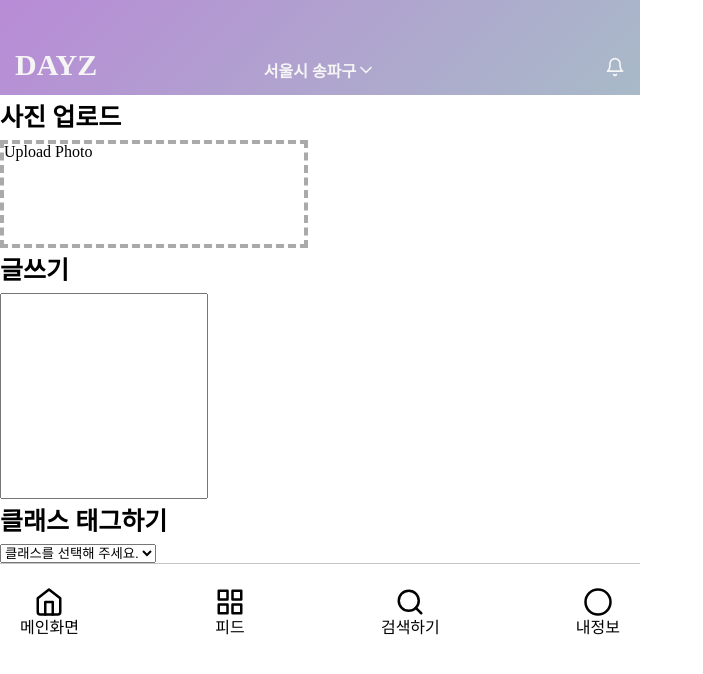
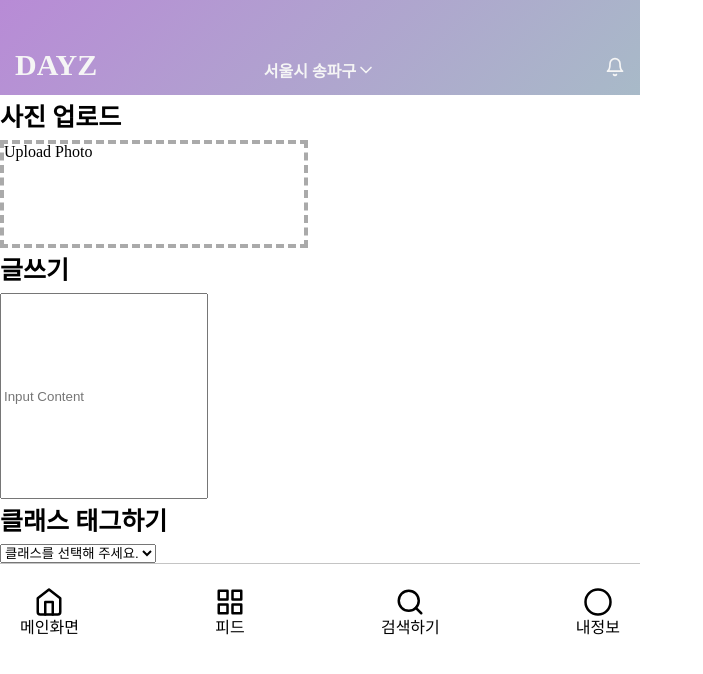
Before and after one commit to prgrms-web-devcourse/Team_DAYZ_DAYZ_FE, a React (Create React App) app: page /upload in a window 1280 px wide. Shown: the top 674 px of the page, without its empty margins (0-703 px from the left). Built offline with nearby package versions, Linux system fonts and the light colour scheme.

Commit message:
Feat: 피드 업로드 페이지 구현 (useForm 사용)

```diff
--- a/src/hooks/useForm.ts
+++ b/src/hooks/useForm.ts
@@ -3,7 +3,7 @@ import React, { useState } from 'react';
 interface Props<T> {
   initialValues: T;
   onSubmit: (values: T) => void;
-  validate: (values: T) => T;
+  validate: (errors: T) => T;
 }
 
 const useForm = <T>({ initialValues, onSubmit, validate }: Props<T>) => {
@@ -19,6 +19,13 @@ const useForm = <T>({ initialValues, onSubmit, validate }: Props<T>) => {
       setValues({ ...values, [name]: value });
     }
   };
+
+  const handleSelectChange = (e: React.ChangeEvent<HTMLSelectElement>) => {
+    console.log(e);
+    console.log(e.target);
+    console.log(e.target.value);
+  };
+  // 위와 한번에 작성하는 방법이 없는지 물어보기 찾아보기
 
   const handleSubmit = async (e: React.FormEvent<HTMLFormElement>) => {
     setIsLoading(true);
@@ -38,6 +45,7 @@ const useForm = <T>({ initialValues, onSubmit, validate }: Props<T>) => {
     handleChange,
     handleSubmit,
     setValues,
+    handleSelectChange,
   };
 };
 
--- a/src/pages/UploadFeedPage/index.tsx
+++ b/src/pages/UploadFeedPage/index.tsx
@@ -1,12 +1,35 @@
 import styled from '@emotion/styled';
 import React from 'react';
 import { Upload } from '../../components/base';
+import { useForm } from '../../hooks';
 
 const UploadFeedPage = () => {
+  // const onSubmitFeed = async (value: object) => {
+  //   console.log(values);
+  // };
+
+  const { values, errors, isLoading, handleChange, handleSubmit, setValues, handleSelectChange } =
+    useForm({
+      initialValues: {
+        image: {},
+        content: '',
+        classTag: {},
+      },
+      onSubmit: async (value) => {
+        // await onSubmitFeed(value);
+      },
+      validate: ({ image, content, classTag }) => {
+        const errors = {} as any; // any를 빼면 어떻게 처리하는지 물어보기, 찾아보기
+        if (!image) errors.image = '이미지를 넣어주세요.';
+        if (!content) errors.content = '설명을 입력해주세요.';
+        if (!classTag) errors.classTag = '클래스를 선택해주세요.';
+        return errors;
+      },
+    });
   return (
-    <>
+    <form onSubmit={handleSubmit}>
       <TextWrapper>사진 업로드</TextWrapper>
-      <Upload droppable accept="image/*">
+      <Upload droppable accept="image/*" onChange={handleChange}>
         {(file: File, dragging: React.DragEvent<HTMLDivElement>) => (
           <div
             style={{
@@ -21,15 +44,15 @@ const UploadFeedPage = () => {
         )}
       </Upload>
       <TextWrapper>글쓰기</TextWrapper>
-      <Input type="text" />
+      <Input type="text" placeholder="Input Content" onChange={handleChange} />
       <TextWrapper>클래스 태그하기</TextWrapper>
-      <select>
+      <select onChange={handleSelectChange}>
         <option value="">클래스를 선택해 주세요.</option>
         {/* option에서 map을 돌면 되겠다. */}
-        <option value="">도자기 공방</option>
-        <option value="">반지</option>
+        <option value="도자기">도자기 공방</option>
+        <option value="반지">반지</option>
       </select>
-    </>
+    </form>
   );
 };
 
```
